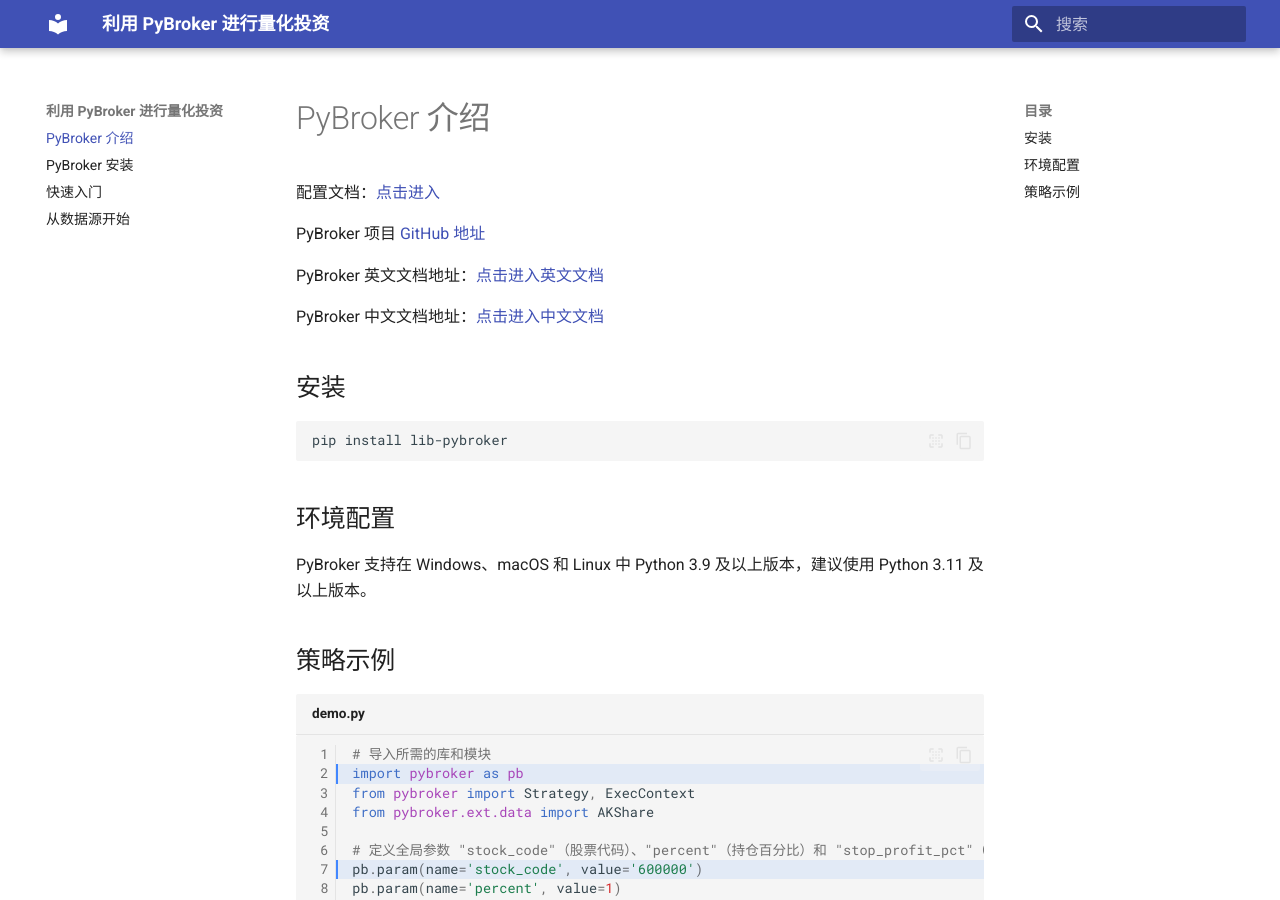
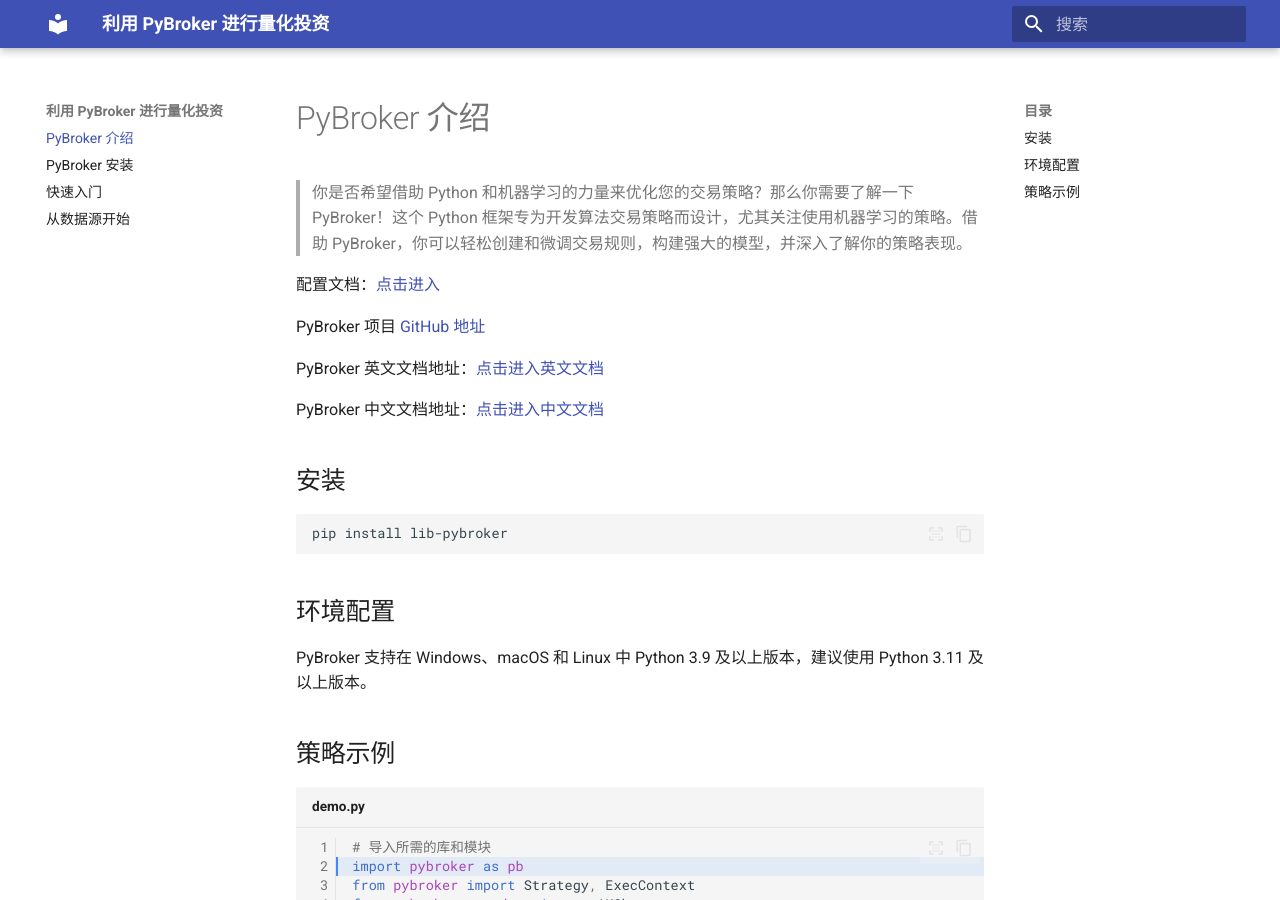
Before and after one commit to xujinzhao/akquant, an MkDocs documentation site: the page built from docs/index.md, in a window 1280 px wide and 900 px high. Built offline with MkDocs 1.6.1 and Material for MkDocs 9.7.7, drawn with Linux system fonts in a browser that asks for light colours; the version menu is left out.

Commit message:
update docs

```diff
--- a/docs/index.md
+++ b/docs/index.md
@@ -1,4 +1,6 @@
 # PyBroker 介绍
+
+> 你是否希望借助 Python 和机器学习的力量来优化您的交易策略？那么你需要了解一下 PyBroker！这个 Python 框架专为开发算法交易策略而设计，尤其关注使用机器学习的策略。借助 PyBroker，你可以轻松创建和微调交易规则，构建强大的模型，并深入了解你的策略表现。
 
 配置文档：[点击进入](https://squidfunk.github.io/mkdocs-material/)
 
```
